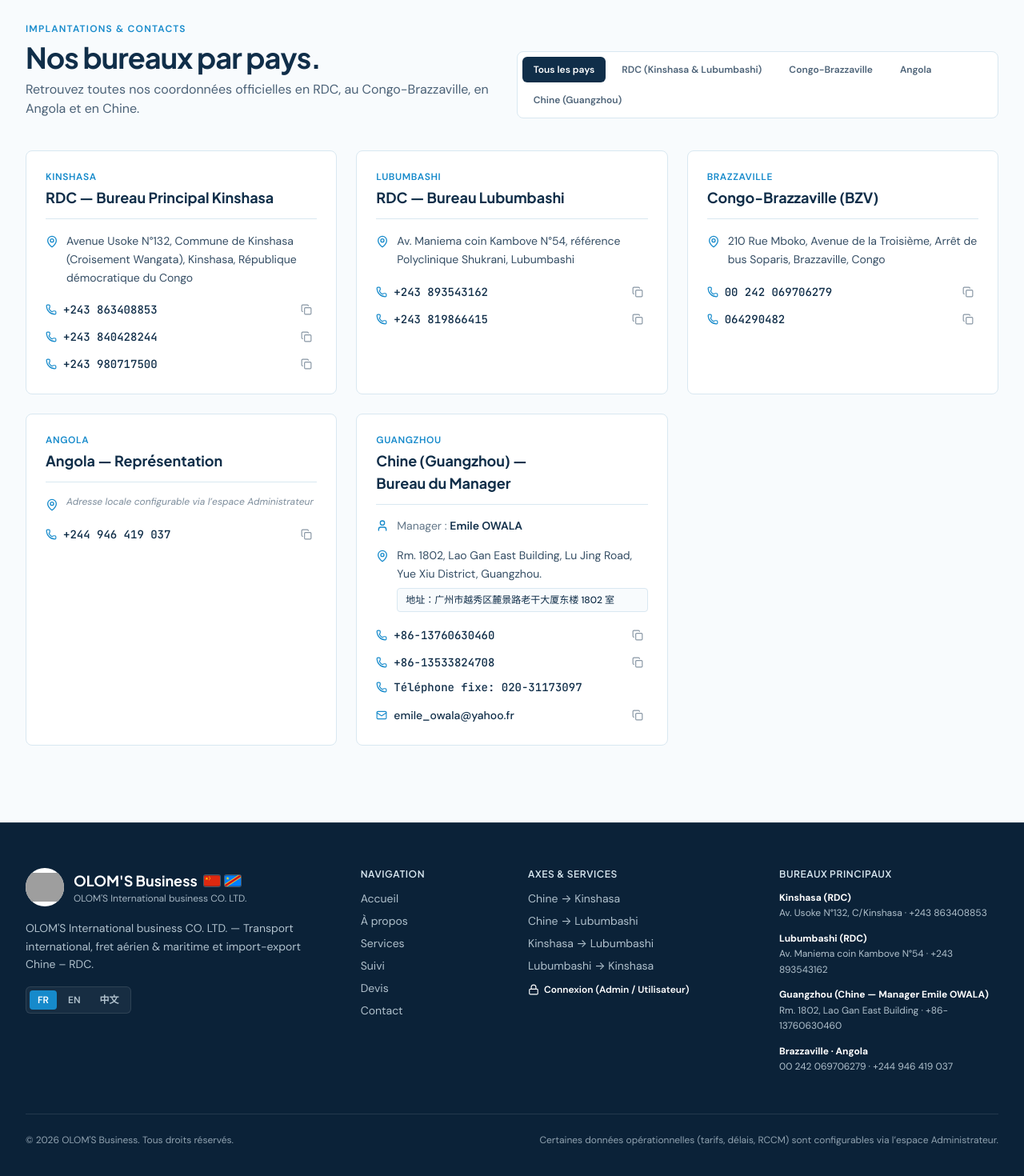
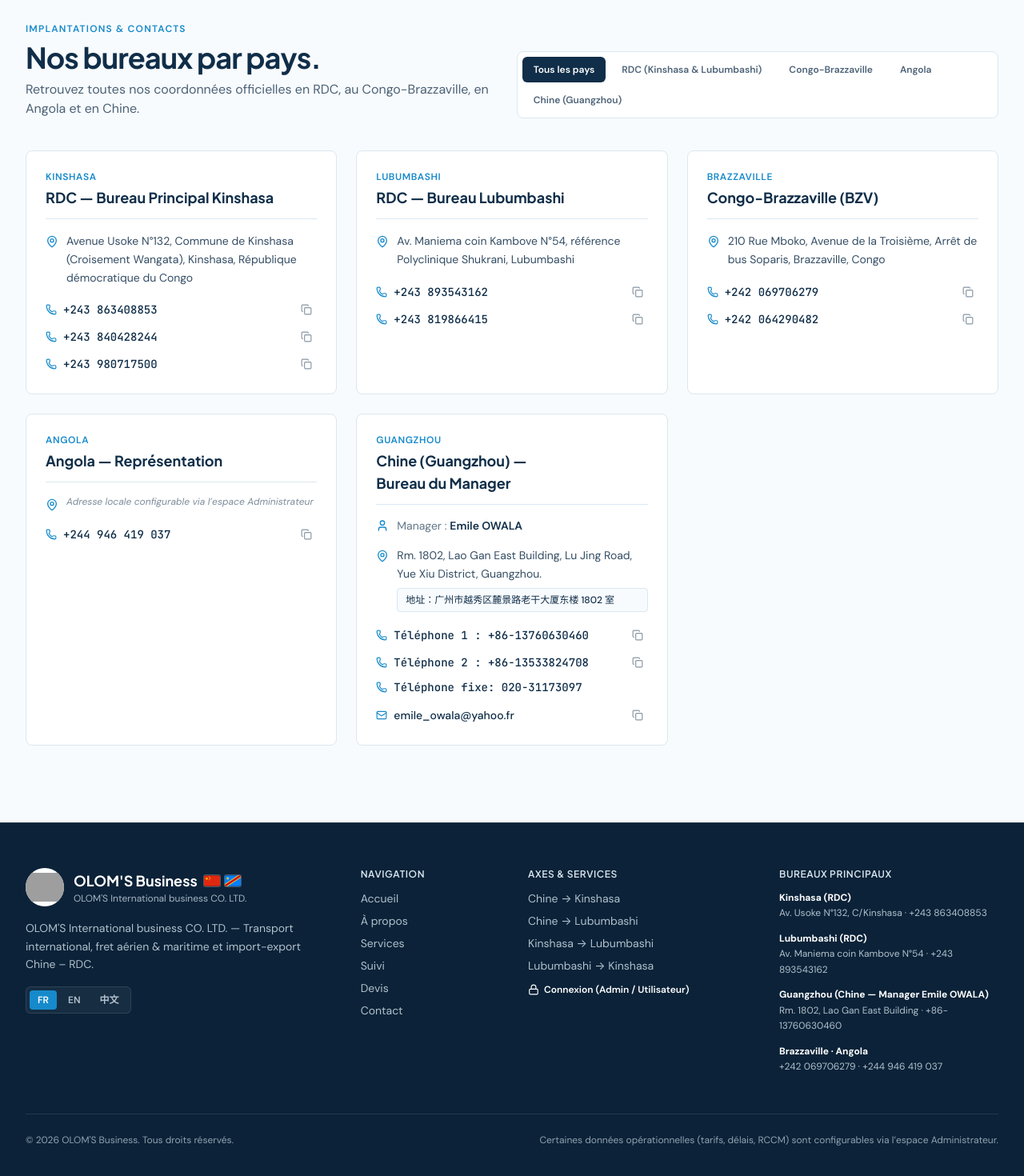
Before and after one commit to dieudookoko-ship-it/OLOM-S-Business, a React (Vite) app: page / in a window 1280 px wide. Shown: the part 5513-6983 px from the top of the page at 80% size. Built offline with nearby package versions, Linux system fonts and the light colour scheme; grey boxes are pictures that could not be loaded.

Commit message:
fix: standardize phone numbers and clarify Guangzhou contacts
Update phone number formatting to international standards across the application and add labels for multiple Guangzhou contacts to improve readability.

```diff
--- a/src/components/ContactSection.tsx
+++ b/src/components/ContactSection.tsx
@@ -123,14 +123,18 @@ export const ContactSection: React.FC = () => {
 
                   {/* Phones */}
                   <div className="space-y-2">
-                    {office.phones.map((phone) => (
+                    {office.phones.map((phone, phoneIdx) => (
                       <div key={phone} className="flex items-center justify-between gap-2 text-sm">
                         <a
                           href={`tel:${phone.replace(/[^+\d]/g, '')}`}
                           className="inline-flex items-center gap-2 font-mono font-medium text-[#102E49] hover:text-[#168ACB] tabular-nums"
                         >
                           <Phone className="w-3.5 h-3.5 text-[#168ACB] shrink-0" aria-hidden="true" />
-                          <span>{phone}</span>
+                          <span>
+                            {office.id === 'guangzhou'
+                              ? `Téléphone ${phoneIdx + 1} : ${phone}`
+                              : phone}
+                          </span>
                         </a>
                         <button
                           type="button"
--- a/src/components/Footer.tsx
+++ b/src/components/Footer.tsx
@@ -150,7 +150,7 @@ export const Footer: React.FC = () => {
             </div>
             <div>
               <strong className="text-white block">Brazzaville · Angola</strong>
-              <span>00 242 069706279 · +244 946 419 037</span>
+              <span>+242 069706279 · +244 946 419 037</span>
             </div>
           </div>
         </div>
--- a/src/components/QuoteSection.tsx
+++ b/src/components/QuoteSection.tsx
@@ -101,7 +101,7 @@ export const QuoteSection: React.FC = () => {
                   { id: 'kinshasa', label: 'Kinshasa (RDC)', num: '+243 863408853' },
                   { id: 'lubumbashi', label: 'Lubumbashi (RDC)', num: '+243 893543162' },
                   { id: 'guangzhou', label: 'Guangzhou (Chine)', num: '+86-13760630460' },
-                  { id: 'brazzaville', label: 'Brazzaville (BZV)', num: '00 242 069706279' },
+                  { id: 'brazzaville', label: 'Brazzaville (BZV)', num: '+242 069706279' },
                 ].map((item) => (
                   <a
                     key={item.id}
--- a/src/data/companyData.ts
+++ b/src/data/companyData.ts
@@ -45,7 +45,7 @@ export const OFFICE_LOCATIONS: OfficeContact[] = [
     labelEn: 'Republic of the Congo — Brazzaville',
     labelZh: '刚果（布）— 布拉柴维尔办事处',
     address: '210 Rue Mboko, Avenue de la Troisième, Arrêt de bus Soparis, Brazzaville, Congo',
-    phones: ['00 242 069706279', '064290482'],
+    phones: ['+242 069706279', '+242 064290482'],
     whatsappPhone: '242069706279',
   },
   {
```
